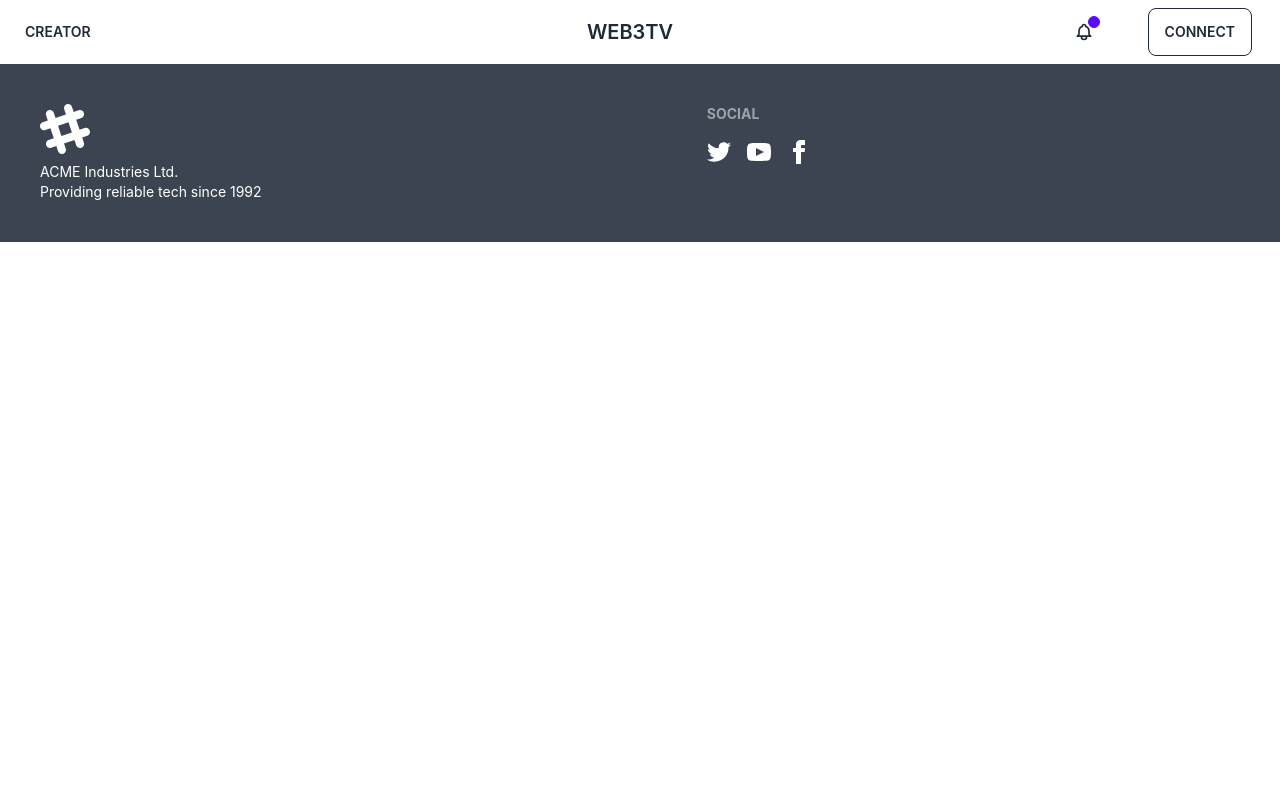
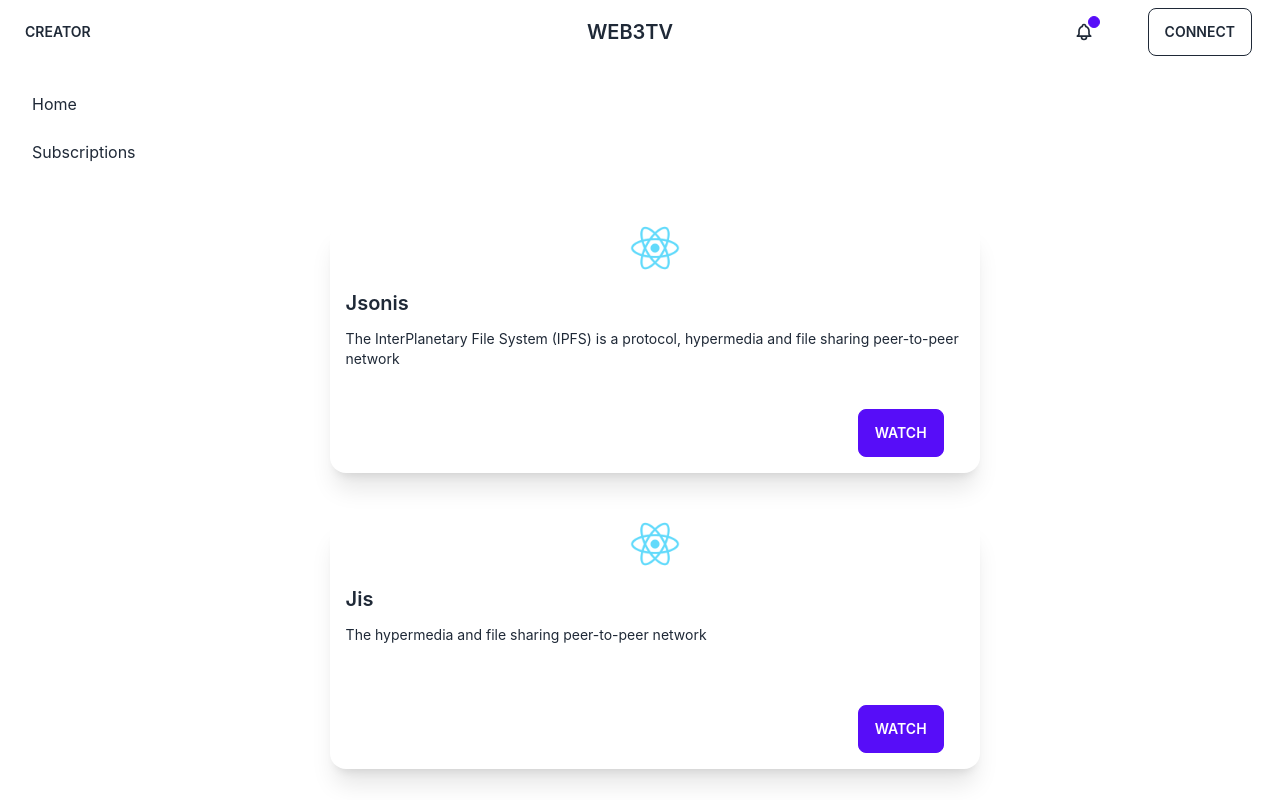
Before and after one commit to Trymbakmahant/Web3TV, a React (Create React App) app in the folder client/: page /home in a window 1280 px wide. Shown: the top 800 px of the page. Built offline with nearby package versions, Linux system fonts and the light colour scheme; no server answers.

Commit message:
fix nav bar

```diff
--- /dev/null
+++ b/client/src/components/ENS/index.js
@@ -0,0 +1,16 @@
+import {ethers} from "ethers";
+
+(async function(){
+
+    const provider = new ethers.providers.JsonRpcProvider('https://eth-mainnet.g.alchemy.com/v2/RTRrA6H-niBMX-0b1uGNHyzAYVWBVPfq');
+
+    // const provider = ctx.sharedState.contract.provider;
+
+    const name = await provider.lookupAddress('0x61e919117115077f4CB6Bf1c2BC2931BEC8ea9C2');
+
+    console.log('name is ',name);
+
+    const avatar = await provider.getAvatar(name);
+
+    console.log('avatar is ', avatar);
+})();
--- /dev/null
+++ b/client/src/components/Home/Home.js
@@ -0,0 +1,54 @@
+import Card from "../card/card";
+import Sidebar from "../sidebar/Sidebar";
+
+ const Logo = "/logo512.png";
+ const objects= [
+    {
+      id: "1",
+      name: "Jsonis",
+      description:
+        "The InterPlanetary File System (IPFS) is a protocol, hypermedia and file sharing peer-to-peer network",
+      thumbnail:
+        "https://www.google.com/imgres?imgurl=https%3A%2F%2Fupload.wikimedia.org%2Fwikipedia%2Fen%2F3%2F34%2FCars_2006.jpg&imgrefurl=https%3A%2F%2Fen.wikipedia.org%2Fwiki%2FCars_(film)&tbnid=lwBg-owBejYAzM&vet=12ahUKEwiK0LGxhNn7AhWKk9gFHYJsDOkQMygHegUIARDtAQ..i&docid=eZItEn5mnMS3IM&w=259&h=383&q=cars&ved=2ahUKEwiK0LGxhNn7AhWKk9gFHYJsDOkQMygHegUIARDtAQ",
+      videoUrl: "https://www.youtube.com/watch?v=tA8CW9wFY28",
+    },
+    {
+      id: "2",
+      name: "Jis",
+      description: "The  hypermedia and file sharing peer-to-peer network",
+      thumbnail:
+        "https://www.google.com/imgres?imgurl=https%3A%2F%2Fupload.wikimedia.org%2Fwikipedia%2Fen%2F3%2F34%2FCars_2006.jpg&imgrefurl=https%3A%2F%2Fen.wikipedia.org%2Fwiki%2FCars_(film)&tbnid=lwBg-owBejYAzM&vet=12ahUKEwiK0LGxhNn7AhWKk9gFHYJsDOkQMygHegUIARDtAQ..i&docid=eZItEn5mnMS3IM&w=259&h=383&q=cars&ved=2ahUKEwiK0LGxhNn7AhWKk9gFHYJsDOkQMygHegUIARDtAQ",
+      videoUrl: "https://www.youtube.com/watch?v=tA8CW9wFY28",
+    },
+    {
+      id: "3",
+      name: "Json",
+      description:
+        "The  File System (IPFS) is a protocol, hypermedia and file sharing peer-to-peer network",
+      thumbnail:
+        "https://www.google.com/imgres?imgurl=https%3A%2F%2Fupload.wikimedia.org%2Fwikipedia%2Fen%2F3%2F34%2FCars_2006.jpg&imgrefurl=https%3A%2F%2Fen.wikipedia.org%2Fwiki%2FCars_(film)&tbnid=lwBg-owBejYAzM&vet=12ahUKEwiK0LGxhNn7AhWKk9gFHYJsDOkQMygHegUIARDtAQ..i&docid=eZItEn5mnMS3IM&w=259&h=383&q=cars&ved=2ahUKEwiK0LGxhNn7AhWKk9gFHYJsDOkQMygHegUIARDtAQ",
+      videoUrl: "https://www.youtube.com/watch?v=tA8CW9wFY28",
+    },
+  ];
+
+function Home() {
+  return (
+    <div>
+      <Sidebar />
+      <div style = {{display: "inline-block", marginLeft: "7%"}}>
+      {objects.map(Jsonis => {
+        return <Card
+          key={Jsonis.id}
+          name={Jsonis.name}
+          description={Jsonis.description}
+          thumbnail={Logo}
+          id={Jsonis.id}
+        />
+      })
+      }
+      </div>
+    </div>
+  );
+}
+
+export default Home;
--- /dev/null
+++ b/client/src/components/card/card.js
@@ -0,0 +1,30 @@
+import { Link } from "react-router-dom";
+
+function Card(props) {
+  return (
+    <div
+      className="card card-compact w-96  bg-base-100 shadow-xl "
+      style={{ height: "250px", marginTop: "7%", width: "650px" }}
+    >
+      <figure>
+        <img src={props.thumbnail} alt="Shoes" style={{ width: "50px" }} />
+      </figure>
+      <div className="card-body">
+        <h2 className="card-title">{props.name}</h2>
+        <p>{props.description}</p>
+        <div className="card-actions justify-end">
+          <Link
+            style={{ marginRight: "20px" }}
+            exact
+            className="btn btn-primary"
+            to={"/player/" + props.creator + "/" + props.id}
+          >
+            Watch
+          </Link>
+        </div>
+      </div>
+    </div>
+  );
+}
+
+export default Card;
--- a/client/src/components/routes/Path.js
+++ b/client/src/components/routes/Path.js
@@ -6,13 +6,13 @@ import WorldCoin from "../Pages/WorldCoin";
 import SimplePlayer from "../Videos/Player";
 
 import UploadHOme from "../Videos/Home";
-
+import Home from "../Home/Home";
 import LiveStreaming from "../Videos/LiveStream";
 const Paths = () => {
   return (
     <Routes>
       <Route exact path="/" element={<WorldCoin />} />
-
+      <Route exact path="/home" element={<Home />} />
       <Route exact path="/uploadvideo" element={<Main />} />
       <Route exact path="/player/:id" element={<SimplePlayer />} />
       <Route exact path="/UploadHome" element={<UploadHOme />} />
--- a/client/tailwind.config.js
+++ b/client/tailwind.config.js
@@ -18,6 +18,6 @@ module.exports = {
     logs: true,
     rtl: false,
     prefix: "",
-    darkTheme: "forest",
+    darkTheme: "winter",
   },
 };
```
Also changed, not shown: client/src/components/assets/navbar.css (added, +166 -0 lines).
